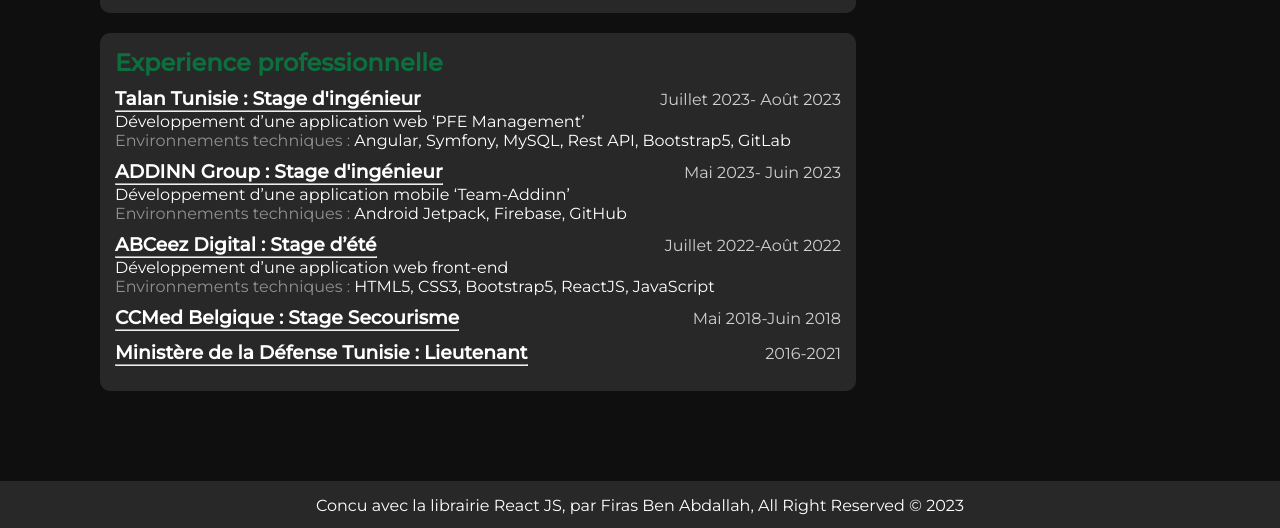
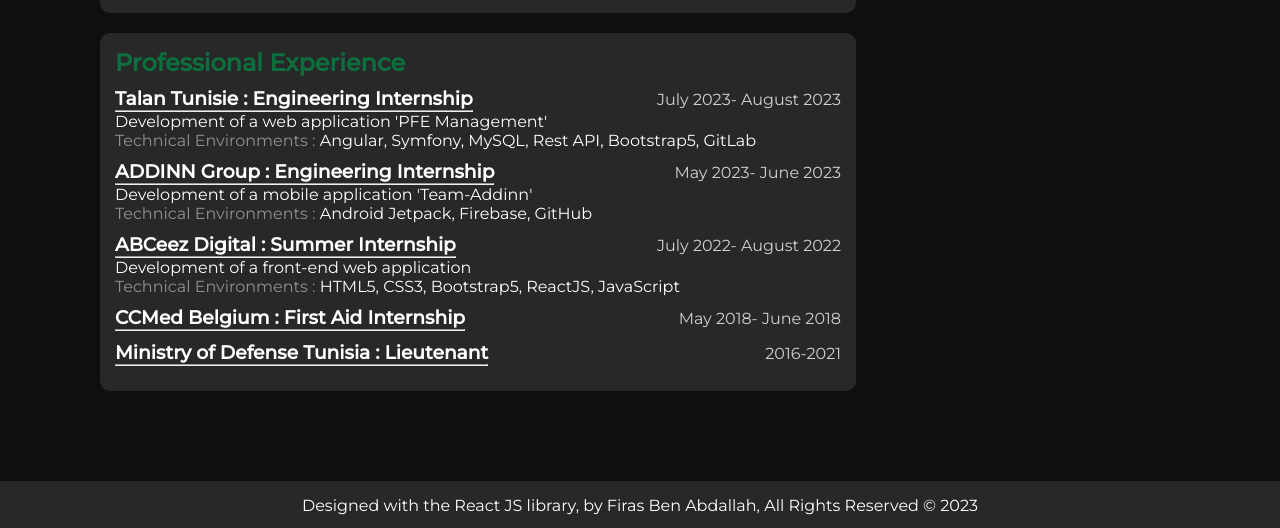
Before and after one commit to FirasBenAbdallah/portfolio, a React (Vite) app: page / in a window 1280 px wide. Shown: the part 2743-3271 px from the top of the page. Built offline with nearby package versions, Linux system fonts and the light colour scheme; a web font is replaced by a local one.

Commit message:
translate v3

```diff
--- a/src/components/BodyComp.jsx
+++ b/src/components/BodyComp.jsx
@@ -1,7 +1,7 @@
 import { Button, Divider } from "antd";
 import { LikeOutlined, LinkOutlined } from "@ant-design/icons";
-import { experience, projects } from "../data/data";
-import { aboutMe } from "../data/translation";
+import { projects } from "../data/data";
+import { body, aboutMe, experience } from "../data/translation";
 import AsideComp from "./AsideComp";
 
 const BodyComp = ({ language }) => {
@@ -112,19 +112,21 @@
         </section>
 
         <section className="experiences">
-          <h2>Experience professionnelle</h2>
+          <h2>{body.title[language]}</h2>
           {experience.map((item) => {
             return (
               <article key={item.id}>
                 <div className="experience-info">
                   <h3>
-                    {item.title}
+                    {item.title[language]}
                     <hr />
                   </h3>
-                  <span>{item.date}</span>
+                  <span>{item.date[language]}</span>
                 </div>
                 <p>
-                  {item.description.split("\n").map((str, index, array) =>
+                  {item.description[language]
+                    .split("\n")
+                    .map((str, index, array) =>
                       index === array.length - 1 ? (
                         str
                       ) : (
@@ -132,7 +134,7 @@
                           {str}
                           <br />
                           <span style={{ color: "#909090" }}>
-                          Environnements techniques :
+                            {body.environment[language]}
                           </span>
                         </>
                       )
--- a/src/components/FooterComp.jsx
+++ b/src/components/FooterComp.jsx
@@ -1,10 +1,11 @@
-const FooterComp = () => {
+import { footer } from "../data/translation";
+
+const FooterComp = ({language}) => {
   return (
     <>
       <footer>
         <p>
-          Concu avec la librairie React JS, par Firas Ben Abdallah, All Right
-          Reserved &copy; 2023
+          {footer.description[language]}
         </p>
       </footer>
     </>
--- a/src/data/translation.js
+++ b/src/data/translation.js
@@ -150,6 +150,18 @@
   },
 };
 
+// Data: Translate Body
+export const body = {
+  title: {
+    english: "Professional Experience",
+    french: "Experience professionnelle",
+  },
+  environment: {
+    english: "Technical Environments :",
+    french: "Environnements techniques :",
+  },
+};
+
 // Body: Translate About Me
 export const aboutMe = {
   title: {
@@ -163,3 +175,98 @@
       "En ma troisième année d'ingénierie en informatique à l'École Supérieure Privée d'Ingénieurs et de Technologie (ESPRIT), je me suis distingué dans les domaines du développement web et mobile, du testing et des pratiques DevOps. Avec une solide formation académique associée à une passion pour l'assurance qualité et l'intégration continue, je suis actuellement à la recherche d'un stage PFE. Mon objectif est de mettre en œuvre ces compétences et de contribuer de manière significative à des initiatives innovantes, tout en optimisant les processus de développement et de déploiement.",
   },
 };
+
+// Body: Translate Experience
+export const experience = [
+  {
+    id: 1,
+    title: {
+      english: "Talan Tunisie : Engineering Internship",
+      french: "Talan Tunisie : Stage d'ingénieur",
+    },
+    date: {
+      english: "July 2023- August 2023",
+      french: "Juillet 2023- Août 2023",
+    },
+    description: {
+      english:
+        "Development of a web application 'PFE Management'\n Angular, Symfony, MySQL, Rest API, Bootstrap5, GitLab",
+      french:
+        "Développement d’une application web 'PFE Management'\n Angular, Symfony, MySQL, Rest API, Bootstrap5, GitLab",
+    },
+  },
+  {
+    id: 2,
+    title: {
+      english: "ADDINN Group : Engineering Internship",
+      french: "ADDINN Group : Stage d'ingénieur",
+    },
+    date: {
+      english: "May 2023- June 2023",
+      french: "Mai 2023- Juin 2023",
+    },
+    description: {
+      english:
+        "Development of a mobile application 'Team-Addinn'\n Android Jetpack, Firebase, GitHub",
+      french:
+        "Développement d’une application mobile 'Team-Addinn'\n Android Jetpack, Firebase, GitHub",
+    },
+  },
+  {
+    id: 3,
+    title: {
+      english: "ABCeez Digital : Summer Internship",
+      french: "ABCeez Digital : Stage d’été",
+    },
+    date: {
+      english: "July 2022- August 2022",
+      french: "Juillet 2022-Août 2022",
+    },
+    description: {
+      english:
+        "Development of a front-end web application\n HTML5, CSS3, Bootstrap5, ReactJS, JavaScript",
+      french:
+        "Développement d’une application web front-end\n HTML5, CSS3, Bootstrap5, ReactJS, JavaScript",
+    },
+  },
+  {
+    id: 4,
+    title: {
+      english: "CCMed Belgium : First Aid Internship",
+      french: "CCMed Belgique : Stage Secourisme",
+    },
+    date: {
+      english: "May 2018- June 2018",
+      french: "Mai 2018-Juin 2018",
+    },
+    description: {
+      english: "",
+      french: "",
+    },
+  },
+  {
+    id: 5,
+    title: {
+      english: "Ministry of Defense Tunisia : Lieutenant",
+      french: "Ministère de la Défense Tunisie : Lieutenant",
+    },
+    date: {
+      english: "2016-2021",
+      french: "2016-2021",
+    },
+    description: {
+      english: "",
+      french: "",
+    },
+  },
+];
+
+// Data: Translate Footer
+export const footer = {
+  description: {
+    english:
+      "Designed with the React JS library, by Firas Ben Abdallah, All Rights Reserved © 2023",
+    french:
+      "Conçu avec la bibliothèque React JS, par Firas Ben Abdallah, Tous droits réservés © 2023",
+  },
+};
```
Lines whose indentation alone changed are shown as unchanged.
